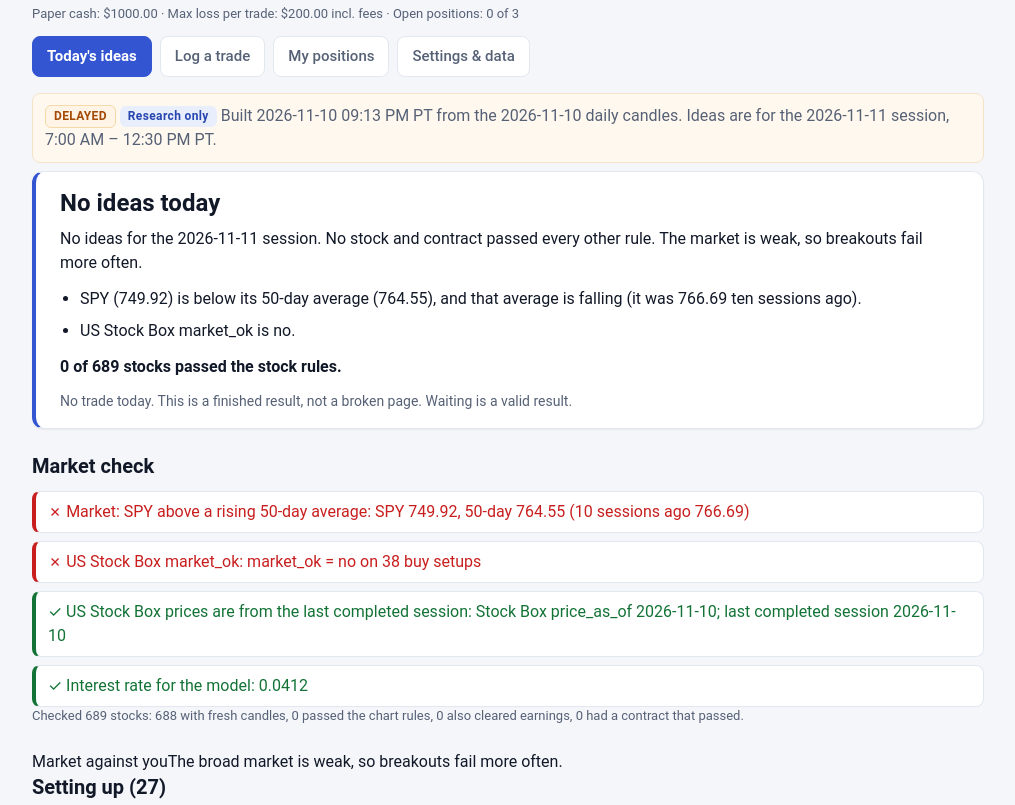
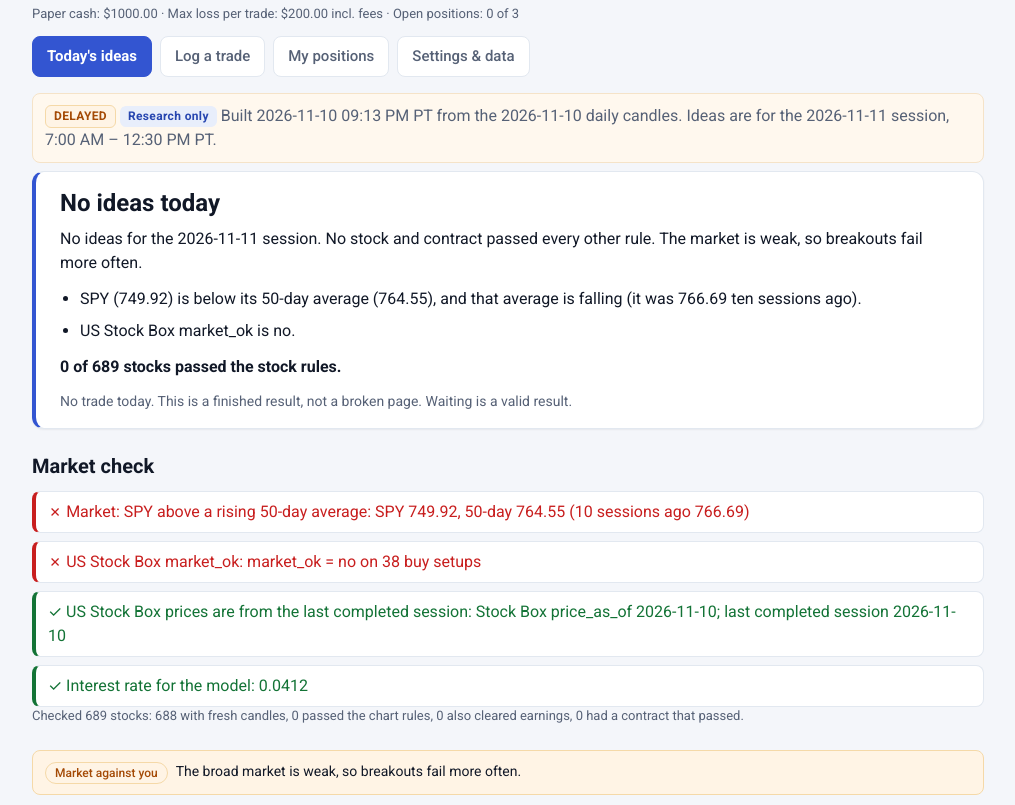
Before and after one commit to PatelNicknp/tito-options-floor, a plain HTML site: page docs/index.html in a window 1280 px wide. Shown: the part 147-952 px from the top of the page, without its empty margins (132-1147 px from the left). Drawn offline with Linux system fonts and the light colour scheme.

Commit message:
Load the designed card stylesheet with a real link tag
An @import at the end of style.css is ignored by the browser, so the mockup tokens never applied on the live page.

```diff
--- a/docs/index.html
+++ b/docs/index.html
@@ -4,6 +4,7 @@
 <meta charset="utf-8"><meta name="viewport" content="width=device-width, initial-scale=1">
 <title>Tito Options Floor · DELAYED research</title>
 <link rel="stylesheet" href="style.css">
+<link rel="stylesheet" href="tito-simple.css">
 </head>
 <body>
 <header>
--- a/docs/style.css
+++ b/docs/style.css
@@ -205,4 +205,3 @@ details.card-fold > .card-expanded { padding: 0 var(--space-4) var(--space-4); m
 .simple-footer { font-size: var(--fs-small); color: var(--muted) !important; }
 details.more-details { margin: var(--space-2) 0 0; padding-top: 4px; }
 details.more-details > summary { color: var(--accent); font-weight: 600; }
-@import url("tito-simple.css");
```
